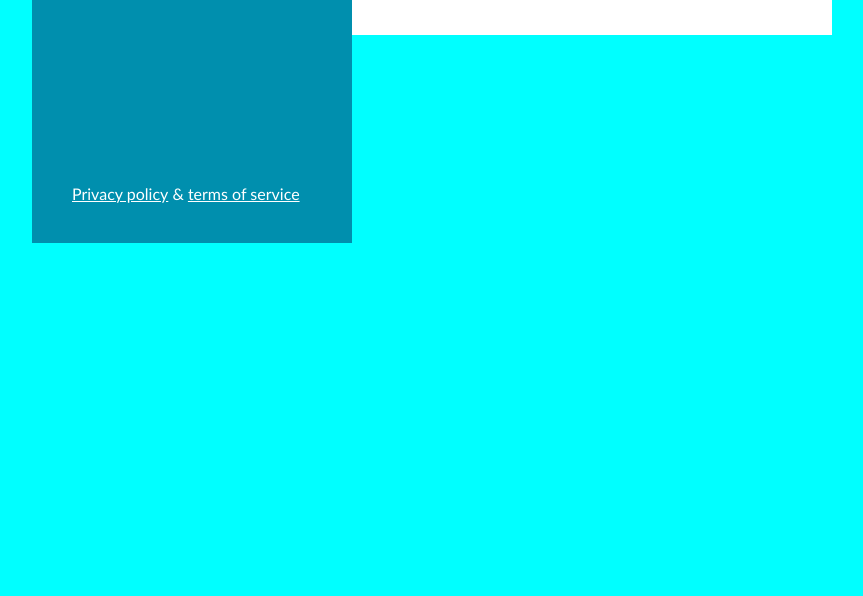
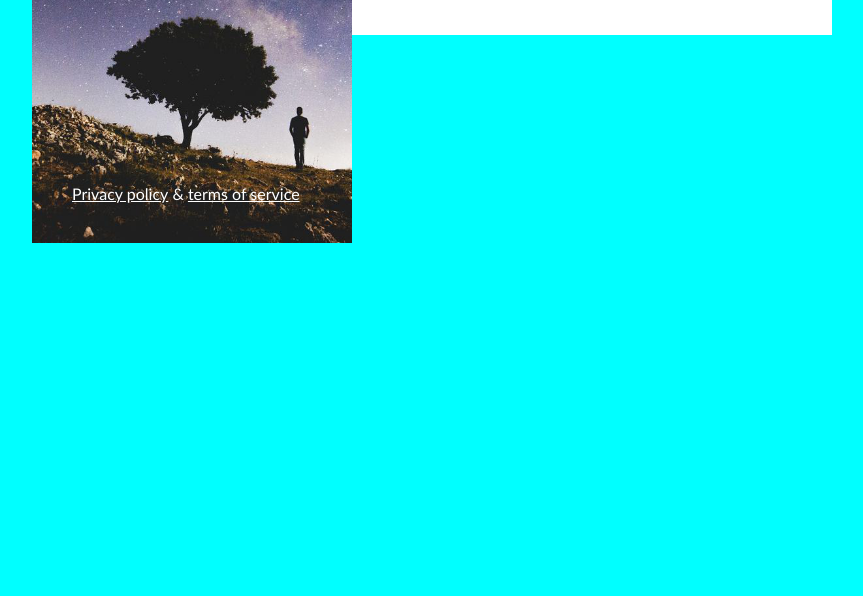
Before and after one commit to neigiamasJonas/5-skyman, a website: page index.html in a window 1280 px wide. Shown: the part 204-800 px from the top of the page, without its empty margins (208-1071 px from the left). Drawn offline with Linux system fonts and the light colour scheme.

Commit message:
left column background img

```diff
--- a/css/main.css
+++ b/css/main.css
@@ -23,6 +23,10 @@ body {
     color: #fff;
     float: left;
     background-color: #008fae;
+    background-image: url(../images/skyman1.png);
+    background-repeat: no-repeat;
+    background-position: center bottom;
+    background-size: cover;
 }
 
 .main-title {
--- a/index.html
+++ b/index.html
@@ -22,7 +22,7 @@
             <h1 class="main-title">Sign up</h1>
             <div class="bottom-links">
                 <a href="#" class="link">Privacy policy</a>
-                &
+                &amp;
                 <a href="#" class="link">terms of service</a>
             </div>
         </div>
```
Also changed, not shown: images/skyman1.png (added).
